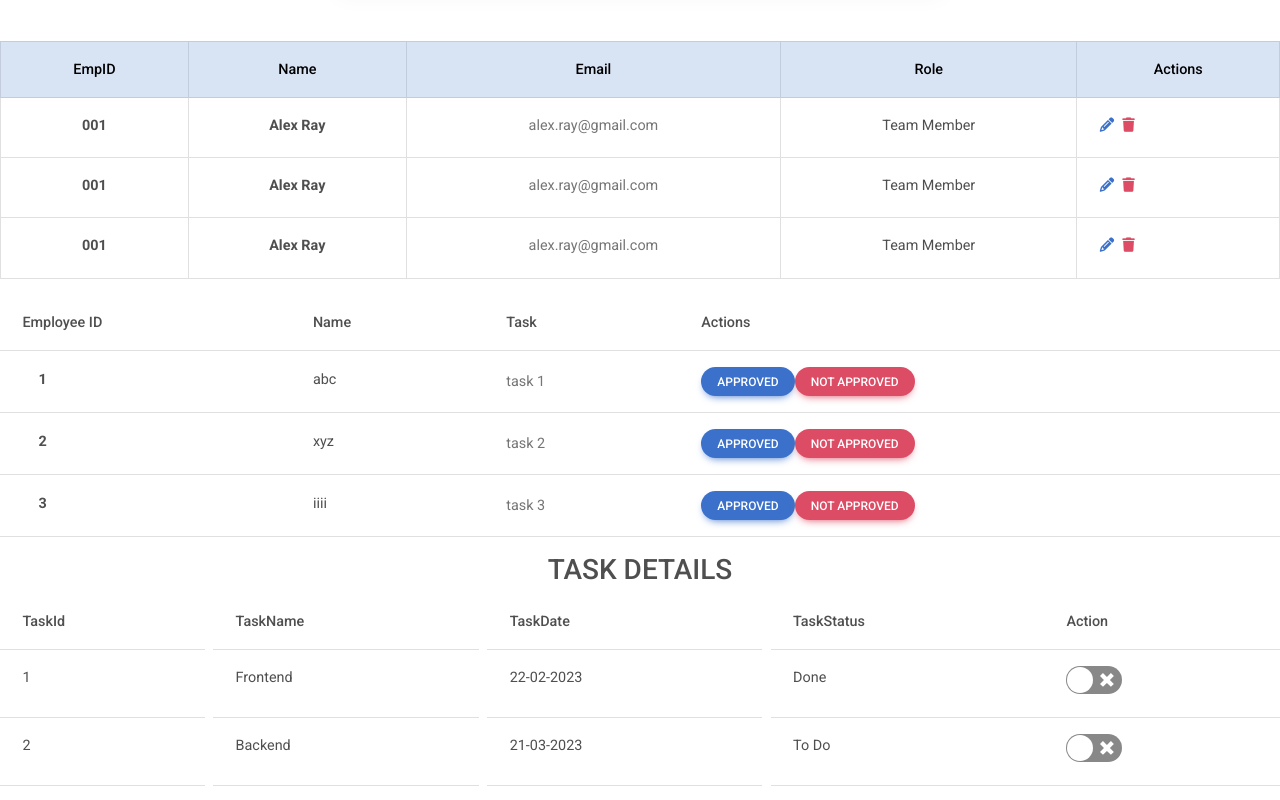
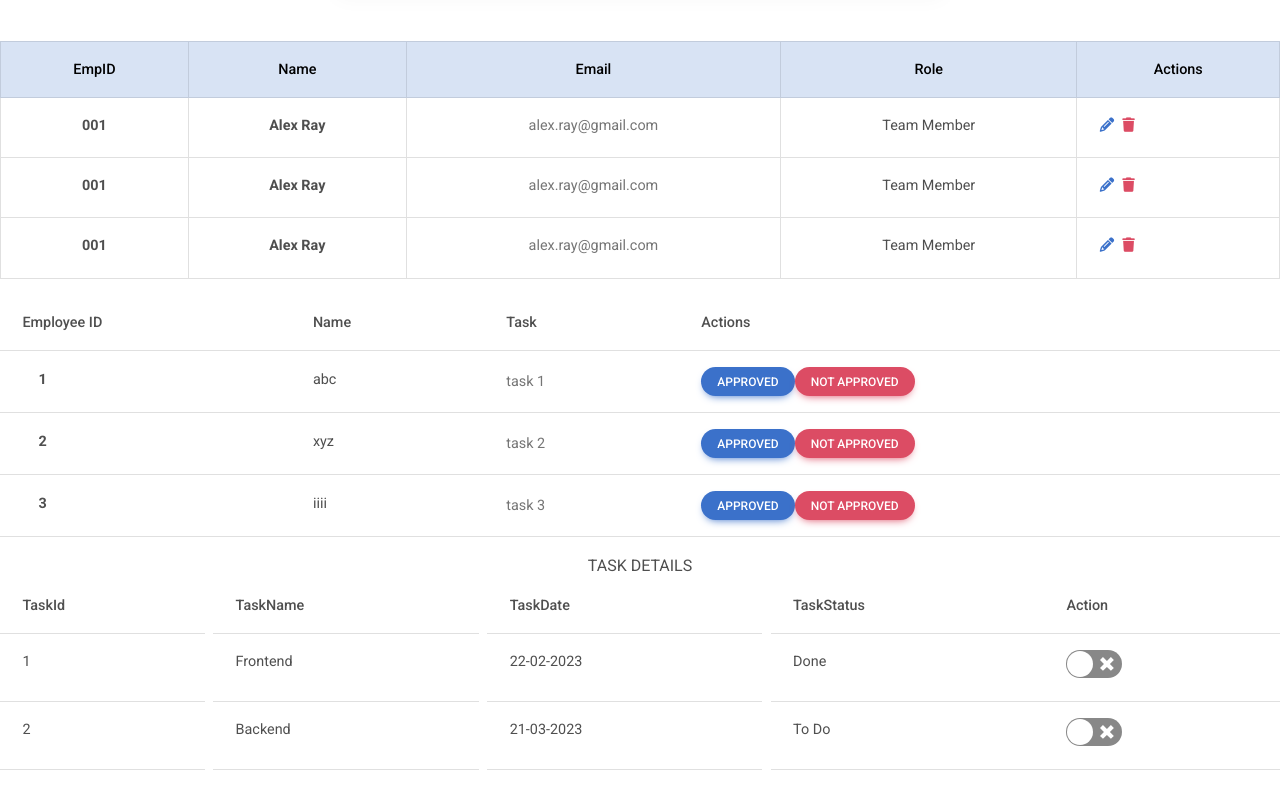
Before and after one commit to iamneo-production/ab02d132-02a5-424d-8aef-c7db376961c6, a React (Create React App) app in the folder reactapp/: page / in a window 1280 px wide. Shown: the part 1501-2301 px from the top of the page. Built offline with nearby package versions, Linux system fonts and the light colour scheme.

Commit message:
Modfied the heading size in tasklist.js

```diff
--- a/reactapp/src/components/TaskList.js
+++ b/reactapp/src/components/TaskList.js
@@ -22,7 +22,7 @@ const TaskDetails = () => {
         <div>
             <center>
                 <div className="heading">
-                    <h3>TASK DETAILS</h3>
+                    <h7>TASK DETAILS</h7>
                 </div>
                 <table className="table">
                     <thead className="thead">
```
